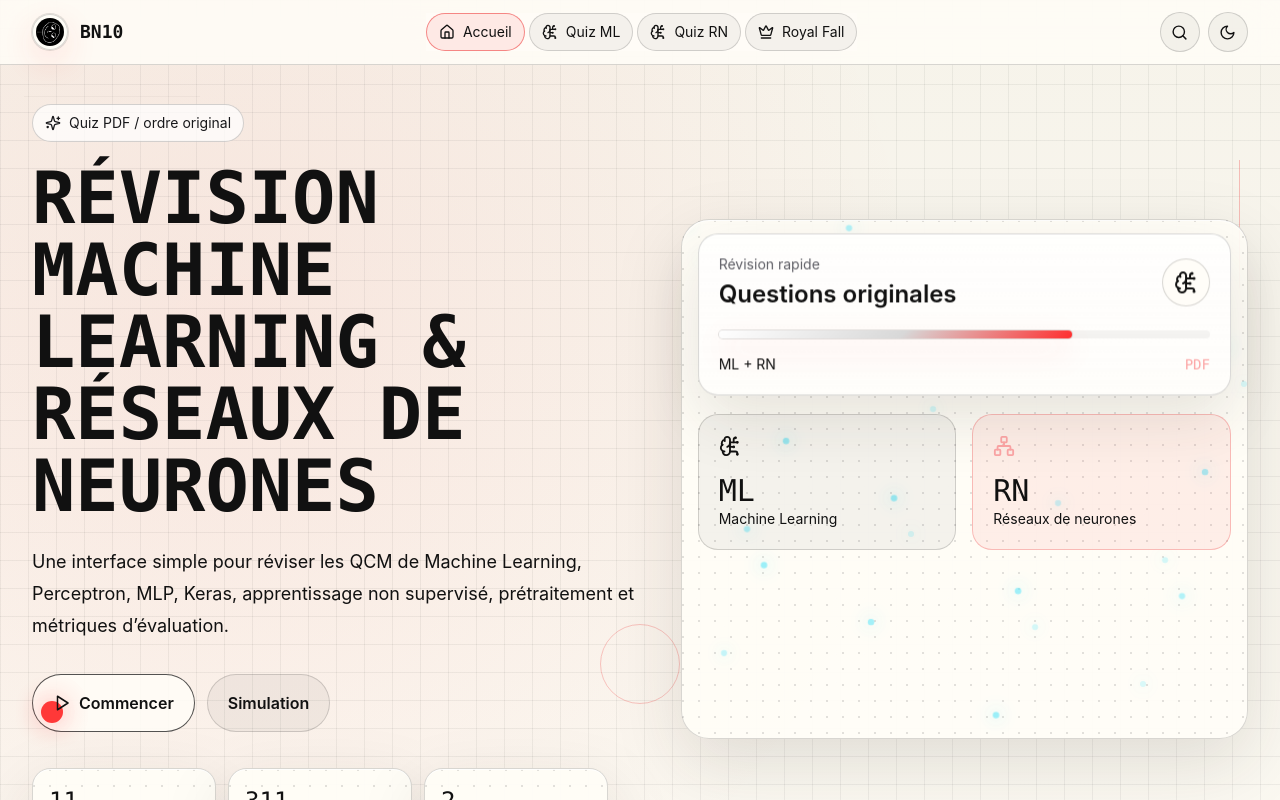
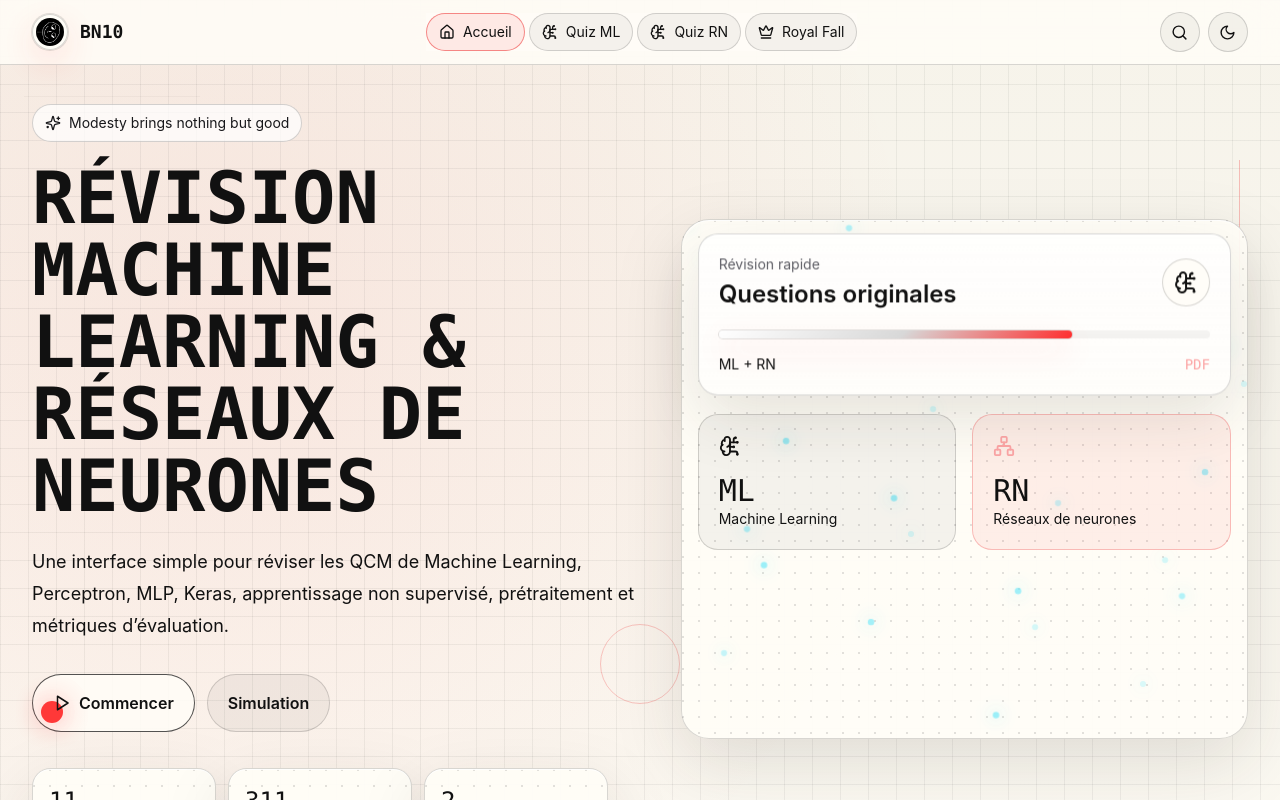
Before and after one commit to Ben10-L/bn10-, a Next.js app: page / in a window 1280 px wide. Shown: the top 800 px of the page. Built offline with nearby package versions, Linux system fonts and the light colour scheme.

Commit message:
Update HomeExperience.tsx

```diff
--- a/components/HomeExperience.tsx
+++ b/components/HomeExperience.tsx
@@ -37,7 +37,7 @@ export function HomeExperience() {
         <div className="animate-reveal">
           <div className="nothing-chip mb-5 inline-flex items-center gap-2 rounded-full px-3 py-2 text-sm">
             <Sparkles size={16} />
-            Quiz PDF / ordre original
+            Modesty brings nothing but good
           </div>
           <h1 className="dot-title max-w-4xl text-5xl font-semibold leading-[1.02] text-white sm:text-6xl lg:text-7xl">
             Révision Machine Learning & Réseaux de Neurones
```
